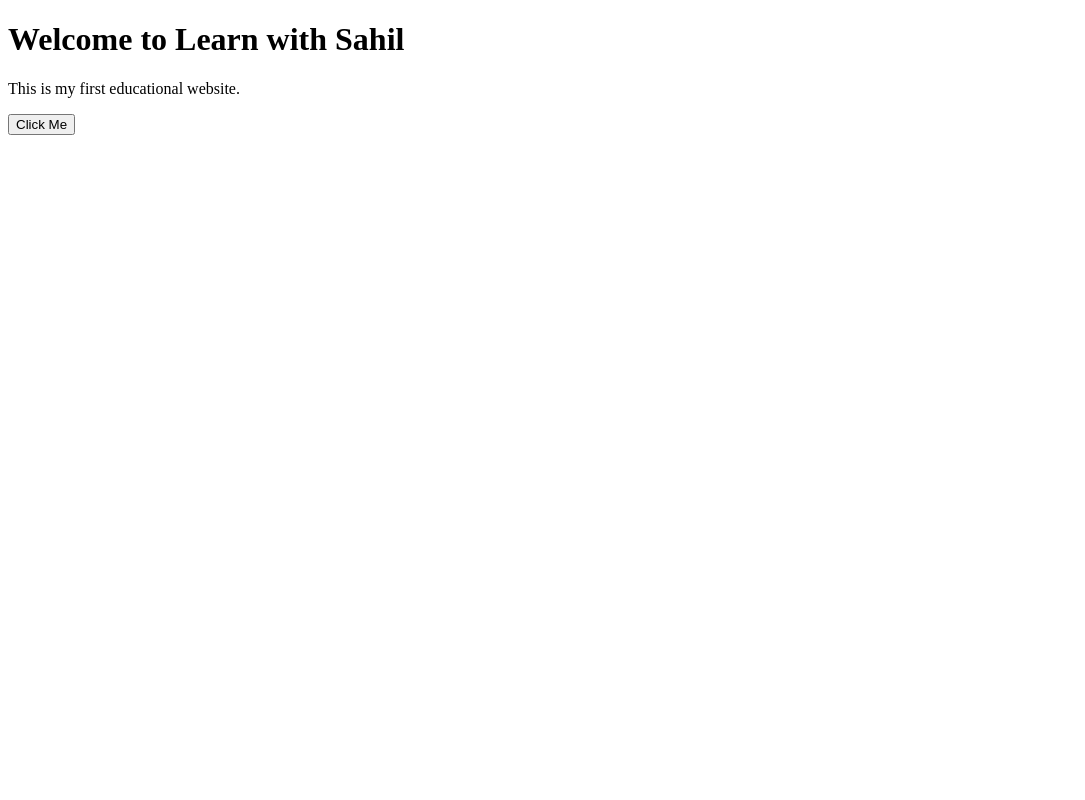
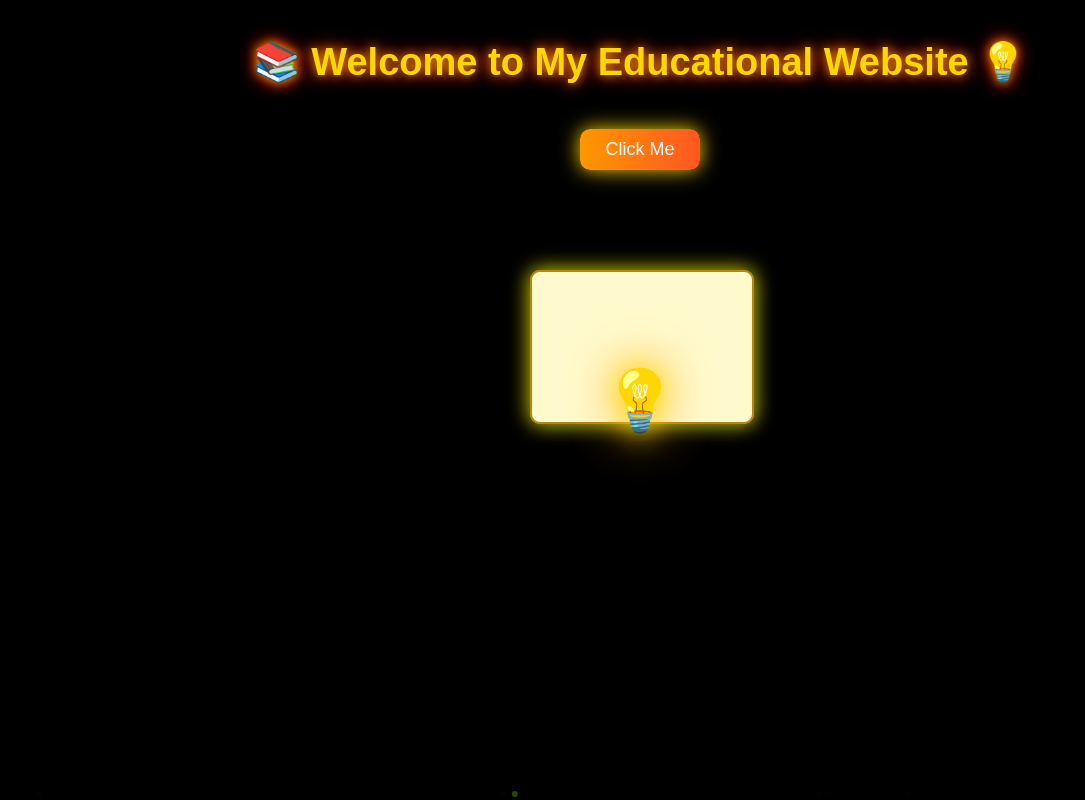
Before and after one commit to studywithSahil/Learnwithsahil, a plain HTML site: page index.html in a window 1280 px wide. Both pictures are taken after a click on the button "Click Me". Shown: the whole page, without its empty margins (0-1085 px from the left). Drawn offline with Linux system fonts and the light colour scheme.

Commit message:
Update index.html

```diff
--- a/index.html
+++ b/index.html
@@ -1,20 +1,229 @@
 <!DOCTYPE html>
-<html lang="en">
+<html>
 <head>
-  <meta charset="UTF-8">
-  <meta name="viewport" content="width=device-width, initial-scale=1.0">
-  <title>Learn with Sahil</title>
-  <style> /* ... */ </style>
+  <title>Welcome to My Educational Website</title>
+  <style>
+    body {
+      margin: 0;
+      overflow: hidden;
+      font-family: 'Poppins', sans-serif;
+      text-align: center;
+      color: white;
+      background: radial-gradient(circle, #001f3f, #000);
+    }
+
+    h1 {
+      margin-top: 40px;
+      font-size: 38px;
+      color: gold;
+      text-shadow: 0 0 10px yellow, 0 0 25px orange;
+      animation: glow 2s infinite alternate;
+    }
+
+    @keyframes glow {
+      from { text-shadow: 0 0 10px orange, 0 0 20px red; }
+      to { text-shadow: 0 0 20px gold, 0 0 40px yellow; }
+    }
+
+    button {
+      margin-top: 20px;
+      padding: 10px 25px;
+      font-size: 18px;
+      color: white;
+      background: linear-gradient(90deg, #ff9800, #ff5722);
+      border: none;
+      border-radius: 10px;
+      cursor: pointer;
+      box-shadow: 0 0 20px gold;
+      transition: 0.3s;
+    }
+
+    button:hover {
+      transform: scale(1.1);
+      box-shadow: 0 0 30px yellow;
+    }
+
+    /* Book */
+    .book {
+      position: relative;
+      width: 220px;
+      height: 150px;
+      margin: 100px auto;
+      transform-style: preserve-3d;
+      perspective: 1000px;
+    }
+
+    .page {
+      position: absolute;
+      width: 100%;
+      height: 100%;
+      background: #fff8dc;
+      border: 2px solid #b8860b;
+      box-shadow: 0 0 20px rgba(255,255,0,0.5);
+      transform-origin: left;
+      backface-visibility: hidden;
+      border-radius: 10px;
+    }
+
+    .page.left {
+      background: #ffebcd;
+      transform: rotateY(0deg);
+    }
+
+    .page.right {
+      background: #fffacd;
+      transform: rotateY(-180deg);
+    }
+
+    .book.open .page.right {
+      animation: openBook 2s forwards;
+    }
+
+    @keyframes openBook {
+      0% { transform: rotateY(-180deg); }
+      100% { transform: rotateY(0deg); }
+    }
+
+    /* Bulb */
+    .bulb {
+      display: none;
+      position: absolute;
+      top: 50%;
+      left: 50%;
+      transform: translate(-50%, -50%);
+      font-size: 60px;
+      color: yellow;
+      text-shadow: 0 0 30px gold, 0 0 60px orange;
+      animation: blink 1s infinite alternate;
+    }
+
+    @keyframes blink {
+      from { opacity: 0.4; }
+      to { opacity: 1; }
+    }
+
+    canvas {
+      position: fixed;
+      top: 0;
+      left: 0;
+      width: 100%;
+      height: 100%;
+      pointer-events: none;
+      z-index: -1;
+    }
+  </style>
 </head>
 <body>
-  <h1>Welcome to Learn with Sahil</h1>
-  <p>This is my first educational website.</p>
-  <button id="clickButton">Click Me</button>
+  <canvas id="fireworks"></canvas>
+  <h1>📚 Welcome to My Educational Website 💡</h1>
+  <button onclick="openBook()">Click Me</button>
+
+  <div class="book" id="book">
+    <div class="page left"></div>
+    <div class="page right"></div>
+  </div>
+
+  <div class="bulb" id="bulb">💡</div>
 
   <script>
-    document.getElementById("clickButton").addEventListener("click", function() {
-      alert("🎉 Welcome! This popup alert is working perfectly!");
-    });
+    const canvas = document.getElementById('fireworks');
+    const ctx = canvas.getContext('2d');
+    canvas.width = window.innerWidth;
+    canvas.height = window.innerHeight;
+    let fireworks = [];
+
+    function random(min, max) {
+      return Math.random() * (max - min) + min;
+    }
+
+    class Firework {
+      constructor() {
+        this.x = Math.random() * canvas.width;
+        this.y = canvas.height;
+        this.targetY = random(100, 400);
+        this.color = `hsl(${Math.random() * 360}, 100%, 60%)`;
+        this.particles = [];
+        this.exploded = false;
+      }
+
+      update() {
+        if (!this.exploded) {
+          this.y -= 6;
+          if (this.y <= this.targetY) this.explode();
+        }
+        this.particles.forEach(p => p.update());
+      }
+
+      explode() {
+        this.exploded = true;
+        for (let i = 0; i < 60; i++) {
+          this.particles.push(new Particle(this.x, this.y, this.color));
+        }
+      }
+
+      draw() {
+        if (!this.exploded) {
+          ctx.beginPath();
+          ctx.arc(this.x, this.y, 3, 0, Math.PI * 2);
+          ctx.fillStyle = this.color;
+          ctx.fill();
+        }
+        this.particles.forEach(p => p.draw());
+      }
+    }
+
+    class Particle {
+      constructor(x, y, color) {
+        this.x = x;
+        this.y = y;
+        this.color = color;
+        this.angle = Math.random() * 2 * Math.PI;
+        this.speed = Math.random() * 4 + 1;
+        this.alpha = 1;
+      }
+
+      update() {
+        this.x += Math.cos(this.angle) * this.speed;
+        this.y += Math.sin(this.angle) * this.speed;
+        this.alpha -= 0.02;
+      }
+
+      draw() {
+        ctx.globalAlpha = this.alpha;
+        ctx.beginPath();
+        ctx.arc(this.x, this.y, 2, 0, Math.PI * 2);
+        ctx.fillStyle = this.color;
+        ctx.fill();
+        ctx.globalAlpha = 1;
+      }
+    }
+
+    function animate() {
+      ctx.fillStyle = "rgba(0, 0, 0, 0.2)";
+      ctx.fillRect(0, 0, canvas.width, canvas.height);
+      fireworks.forEach(fw => {
+        fw.update();
+        fw.draw();
+      });
+      fireworks = fireworks.filter(fw => fw.particles.some(p => p.alpha > 0));
+      requestAnimationFrame(animate);
+    }
+
+    function openBook() {
+      const book = document.getElementById('book');
+      const bulb = document.getElementById('bulb');
+      book.classList.add('open');
+      alert("📖 ज्ञान का उजाला शुरू हो गया! 💡");
+
+      setTimeout(() => {
+        bulb.style.display = 'block';
+      }, 1800);
+
+      for (let i = 0; i < 10; i++) {
+        setTimeout(() => fireworks.push(new Firework()), i * 300);
+      }
+      animate();
+    }
   </script>
 </body>
 </html>
```
